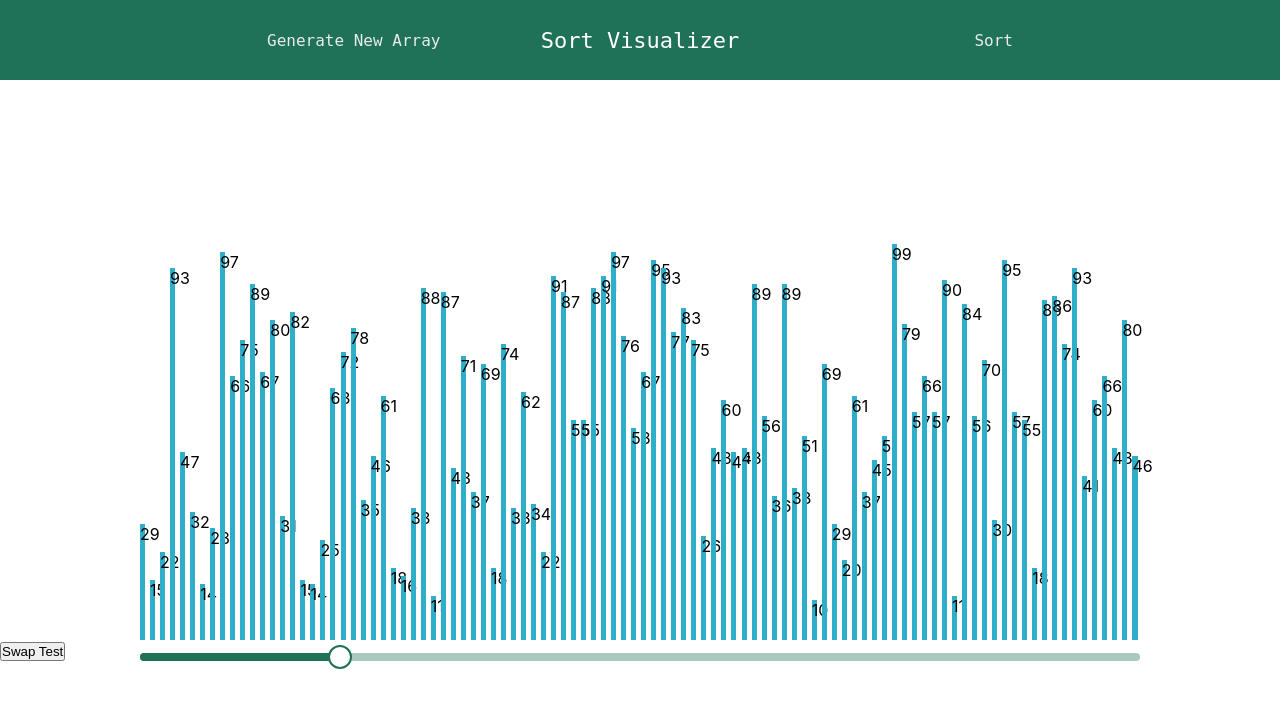
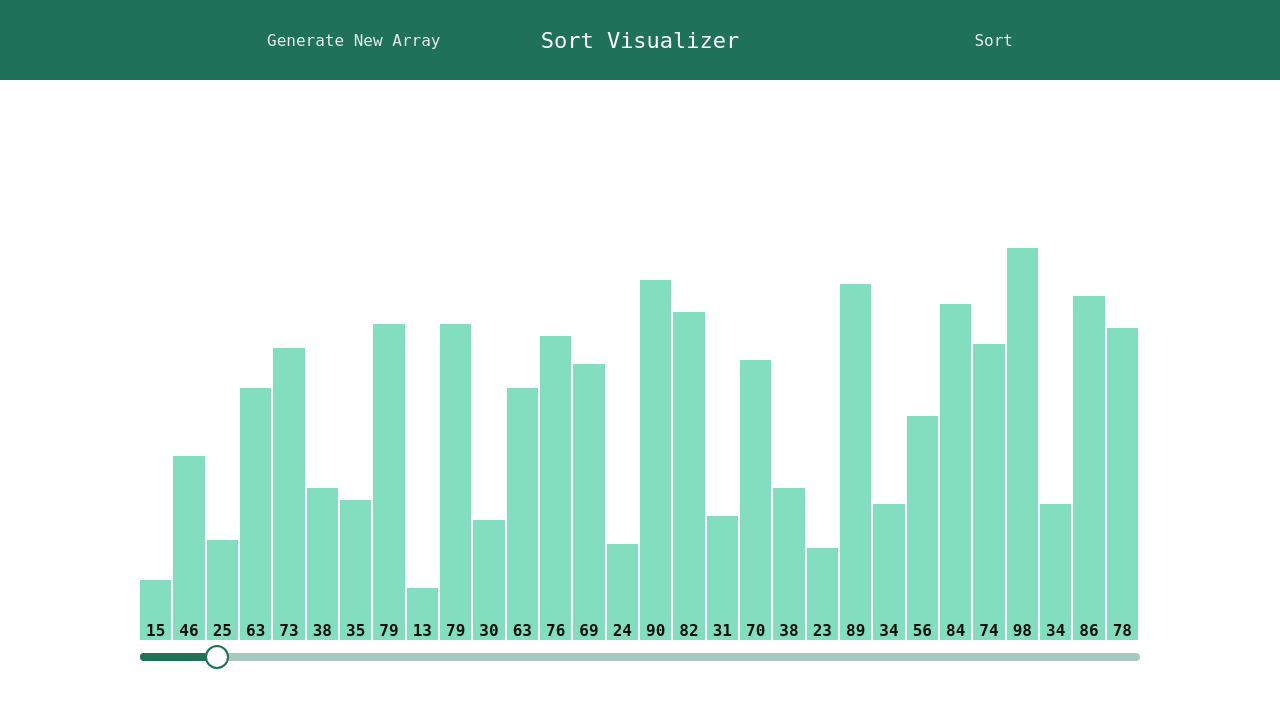
Before and after one commit to Subhash3/sorting-visualizer, a React (Create React App) app in the folder visualizer/: page / in a window 1280 px wide. Shown: the top 708 px of the page. Built offline with nearby package versions, Linux system fonts and the light colour scheme.

Commit message:
bubble sorted!

```diff
--- a/visualizer/src/components/Bar/Bar.min.css
+++ b/visualizer/src/components/Bar/Bar.min.css
@@ -1 +1 @@
-.bar{position:absolute;background-color:#2faeca;bottom:0;-webkit-transition:background-color 150ms ease-in-out left 100ms ease-in;transition:background-color 150ms ease-in-out left 100ms ease-in}.bar:hover{background-color:#094934}
+.bar{position:absolute;background-color:#83DDBF;bottom:0;-webkit-transition:background-color 150ms ease-in-out;transition:background-color 150ms ease-in-out}.bar:hover{background-color:#248565}.bar span{position:inherit;font-family:'Cascadia Code', 'Monospace';font-weight:bold;color:#04100C;bottom:0;left:50%;-webkit-transform:translateX(-50%);transform:translateX(-50%)}
--- a/visualizer/src/components/Bar/Bar.scss
+++ b/visualizer/src/components/Bar/Bar.scss
@@ -1,11 +1,20 @@
 .bar{
     position: absolute;
-    background-color: rgb(47, 174, 202);
+    background-color: #83DDBF;
     bottom: 0;
-    transition: background-color 150ms ease-in-out
-                left 100ms ease-in;
+    transition: background-color 150ms ease-in-out;
+                // left 100ms ease-in;
 
     &:hover{
-        background-color: rgb(9, 73, 52);
+        background-color: #248565;
+    }
+    span{
+        position: inherit;
+        font-family: 'Cascadia Code', 'Monospace';
+        font-weight: bold;
+        color: #04100C;
+        bottom: 0;
+        left: 50%;
+        transform: translateX(-50%);
     }
 }
--- a/visualizer/src/components/Bar/Bar.tsx
+++ b/visualizer/src/components/Bar/Bar.tsx
@@ -6,23 +6,25 @@ interface IFC_BarProps {
     val: number;
     index: number;
     width: number;
-    spacing: number
+    spacing: number;
+    showNumber: Boolean;
 }
 
-export default function Bar(props: IFC_BarProps) {
+export default function Bar({ val, width, spacing, index, showNumber }: IFC_BarProps) {
 
     const barStyles = {
-        height: 4 * props.val,
-        width: props.width,
-        // transform: `translateX(${10 * props.index + 1})`
-        left: props.spacing * props.index
+        height: 4 * val,
+        width: width,
+        left: width * index + spacing * index
     }
 
-    console.log("Width: ", props.width);
+    // console.log("Width: ", width);
 
     return (
         <div className="bar" style={barStyles}>
-            {props.val}
+            {
+                showNumber ? <span>{val}</span> : null
+            }
         </div>
     )
 }
--- a/visualizer/src/components/BarsContainer/BarsContainer.scss
+++ b/visualizer/src/components/BarsContainer/BarsContainer.scss
@@ -3,5 +3,7 @@
     margin: 0 auto;
     height: 70%;
     padding: 0 10px;
+    // display: flex;
+    // flex-direction: row;
     // border: 1px solid red;
 }
--- a/visualizer/src/components/BarsContainer/BarsContainer.tsx
+++ b/visualizer/src/components/BarsContainer/BarsContainer.tsx
@@ -1,14 +1,16 @@
 import React from 'react'
+import { useArray } from '../../contexts/arrayProvider';
 import Bar from '../Bar/Bar'
 
 import './BarsContainer.min.css'
 
 interface IFC_BarsContainerProps {
-    array: number[]
 }
 
-export default function BarsContainer({ array }: IFC_BarsContainerProps) {
-    console.log("Rendering Bars Container ", array);
+export default function BarsContainer() {
+    const { array, setArray } = useArray()
+
+    // console.log("Rendering Bars Container ", array);
 
     /*
         width = nb * wb + (nb-1) * spacing
@@ -17,10 +19,6 @@ export default function BarsContainer({ array }: IFC_BarsContainerProps) {
         spacing = space b/w each bar
 
         Hence wb = (width - ((nb-1) * spacing))/(nb)
-
-        spacing = wb
-        width = nb + wb * (nb - 1) * wb
-        wb = width/(nb + nb -1)
     */
 
     const barsContainerStyles = {
@@ -28,12 +26,21 @@ export default function BarsContainer({ array }: IFC_BarsContainerProps) {
     }
 
     let nb = array.length
-    let wb = barsContainerStyles.width / (2 * nb - 1)
-    let spacing = wb + 5
+    let spacing = 2
+    let wb = barsContainerStyles.width / nb
+    wb -= spacing
+    let showNumber = array.length <= 45
+
 
     return (
         <div className="bars-container" style={barsContainerStyles}>
-            {array.map((num, idx) => <Bar val={num} index={idx} key={idx} width={wb} spacing={spacing} />)}
+            {array.map((num, idx) => <Bar val={num}
+                index={idx}
+                key={idx}
+                width={wb}
+                spacing={spacing}
+                showNumber={showNumber}
+            />)}
         </div>
     )
 }
--- a/visualizer/src/components/MenuBar/MenuBar.scss
+++ b/visualizer/src/components/MenuBar/MenuBar.scss
@@ -6,7 +6,7 @@
     display: flex;
     justify-content: space-around;
     align-items: center;
-    background-color: rgb(31, 114, 87);
+    background-color: #1f7257;
     font-family: 'Cascadia Code', 'Monospace', 'Times New Roman';
 
     .title{
--- a/visualizer/src/components/MenuBar/MenuBar.tsx
+++ b/visualizer/src/components/MenuBar/MenuBar.tsx
@@ -3,10 +3,14 @@ import { resetArray } from '../../utils/helpers'
 
 import './MenuBar.min.css'
 
-export default function MenuBar() {
+interface MenuBarProps {
+    sortHandler: any
+}
+
+export default function MenuBar({ sortHandler }: MenuBarProps) {
     const { setArray } = useArray()
 
-    console.log("Rendering Menubar")
+    // console.log("Rendering Menubar")
     // console.log(array);
 
     const generateNewArray = () => {
@@ -24,7 +28,10 @@ export default function MenuBar() {
                 onClick={generateNewArray}
             >Generate New Array</button>
             <div className="title">Sort Visualizer</div>
-            <button className="sort-btn">Sort</button>
+            <button
+                className="sort-btn"
+                onClick={sortHandler}
+            >Sort</button>
         </div>
     )
 }
--- a/visualizer/src/components/Visualizer/Visualizer.tsx
+++ b/visualizer/src/components/Visualizer/Visualizer.tsx
@@ -3,45 +3,21 @@ import MenuBar from '../MenuBar/MenuBar'
 import { useArray } from '../../contexts/arrayProvider'
 
 import './Visualizer.min.css'
-// import { ARRAY_LENGTH, resetArray } from '../../utils/helpers'
 import BarsContainer from '../BarsContainer/BarsContainer'
 import { makeStyles, Slider, withStyles } from '@material-ui/core'
-import { generateArray, resetArray } from '../../utils/helpers'
+import { generateArray } from '../../utils/helpers'
+import { bubbleSort } from '../../utils/sort'
 
 function Visualizer() {
     const { array, setArray } = useArray()
     const styledClasses = useStyles()
 
-    console.log("Rendering Visualizer ", array);
+    // console.log("Rendering Visualizer ", array);
 
     useEffect(() => {
         console.log("Visualizer mounted!")
         // setArray(resetArray(array))
     }, [])
-
-    const swapBars = (i: number, j: number) => {
-        console.log(`swapping ${i} and ${j}`);
-        setArray((prevArr) => {
-            let swappedArr = []
-
-            for (let k = 0; k < prevArr.length; k++) {
-                if (k === i) {
-                    swappedArr.push(prevArr[j])
-                } else if (k === j) {
-                    swappedArr.push(prevArr[i])
-                } else {
-                    swappedArr.push(prevArr[k])
-                }
-            }
-
-            return swappedArr
-        })
-    }
-
-    const swap = () => {
-        console.log("Swapping");
-        swapBars(1, 0)
-    }
 
     const sliderChangeHandler = (e: ChangeEvent<{}>, value: number | number[]) => {
         let newLength: number
@@ -57,20 +33,21 @@ function Visualizer() {
         })
     }
 
+    const sortHandler = () => {
+        bubbleSort(array, setArray)
+    }
+
     return (
         <div className="visualizer">
-            <MenuBar />
-            <BarsContainer array={array} />
-            <button
-                onClick={swap}
-            >
-                Swap Test
-            </button>
+            <MenuBar sortHandler={sortHandler} />
+            <BarsContainer />
             <PrettoSlider
                 className={styledClasses.slider}
                 valueLabelDisplay="auto"
                 aria-label="pretto slider"
                 defaultValue={20}
+                min={5}
+                max={200}
                 onChange={sliderChangeHandler}
             />
         </div>
--- a/visualizer/src/contexts/arrayProvider.tsx
+++ b/visualizer/src/contexts/arrayProvider.tsx
@@ -5,7 +5,7 @@ export interface IFC_ProviderProps {
     children?: any
 }
 
-type ArrayContextData = number[]
+export type ArrayContextData = number[]
 type ArrayContextValue = {
     array: ArrayContextData;
     setArray: Dispatch<SetStateAction<ArrayContextData>>;
--- a/visualizer/src/utils/helpers.ts
+++ b/visualizer/src/utils/helpers.ts
@@ -1,6 +1,6 @@
 export const MIN_NUM = 10
 export const MAX_NUM = 100
-export const DEFAULT_ARRAY_LENGTH = 100
+export const DEFAULT_ARRAY_LENGTH = 30
 
 export const resetArray = (array: number[]) => {
     for (let i = 0; i < array.length; i++) {
@@ -25,3 +25,7 @@ function getRandomInt(min: number, max: number) {
     max = Math.floor(max);
     return Math.floor(Math.random() * (max - min + 1)) + min;
 }
+
+export const sleep = (delay: number) => {
+    return new Promise((resolve) => setTimeout(resolve, delay * 1000));
+}
--- /dev/null
+++ b/visualizer/src/utils/sort.ts
@@ -0,0 +1,28 @@
+import { ArrayContextData } from "../contexts/arrayProvider";
+import { sleep } from "./helpers";
+
+const swap = (i: number, j: number, array: number[]) => {
+    // console.log(`swapping ${i} and ${j}`);
+    let temp = array[i]
+    array[i] = array[j]
+    array[j] = temp
+
+    return [...array]
+}
+
+export const bubbleSort = async (array: number[], setArray: React.Dispatch<React.SetStateAction<ArrayContextData>>) => {
+    // console.log("Before sort: ", array);
+    let i, j, delay = 1 / array.length
+    for (i = 0; i <= array.length; i++) {
+        for (j = 0; j < array.length - i - 1; j++) {
+            if (array[j] > array[j + 1]) {
+                // console.log("Swapping")
+                let swapped = swap(j, j + 1, array)
+                setArray(swapped)
+                // console.log("After swapping", array)
+                await sleep(delay)
+            }
+        }
+    }
+    // console.log("After sort: ", array);
+}
```
